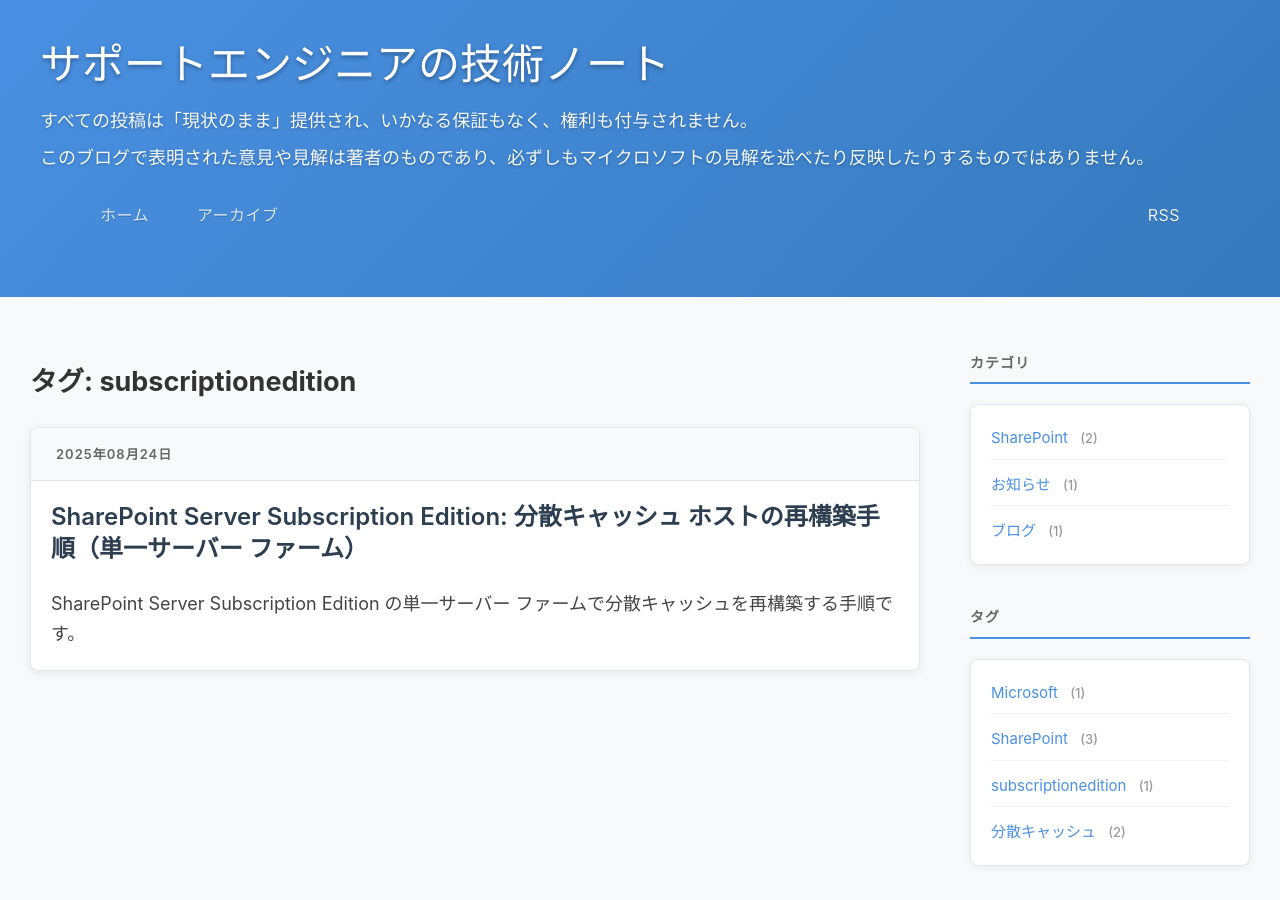
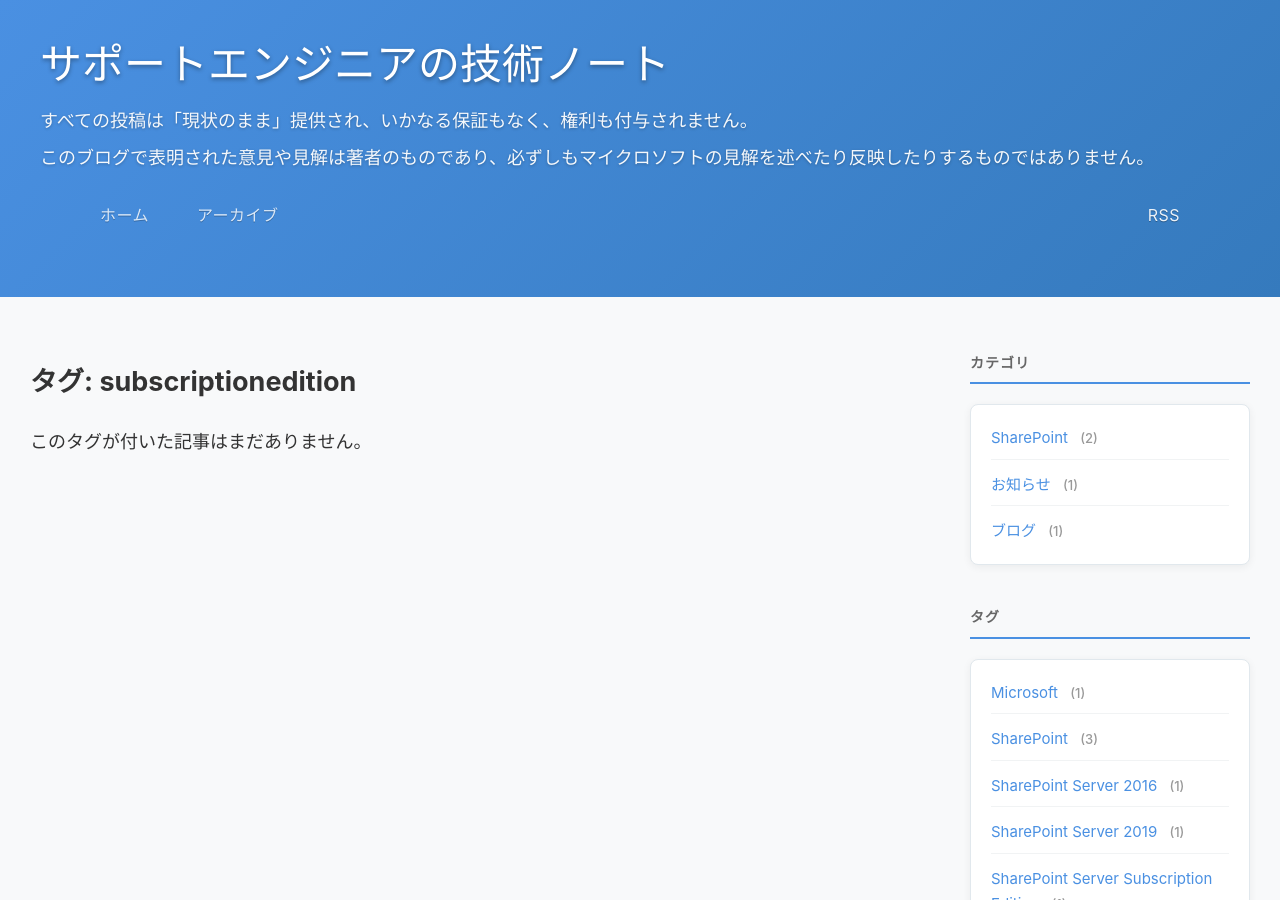
Before and after one commit to kokurata/kokurata-blog, a Jekyll site: the page built from docs/tags/subscriptionedition.html, in a window 1280 px wide and 900 px high. Built offline with Jekyll 4.4.1, drawn with Linux system fonts in a browser that asks for light colours.

Commit message:
tags: add tag pages for 'SharePoint Server 2016' and 'SharePoint Server 2019'

```diff
--- a/docs/_posts/2025-08-24-rebuild-distributed-cache-se.md
+++ b/docs/_posts/2025-08-24-rebuild-distributed-cache-se.md
@@ -2,7 +2,7 @@
 title: "SharePoint Server Subscription Edition: 分散キャッシュ ホストの再構築手順（単一サーバー ファーム）"
 date: 2025-08-24
 categories: [SharePoint]
-tags: [SharePoint, 分散キャッシュ, subscriptionedition]
+tags: [SharePoint, 分散キャッシュ, SharePoint Server Subscription Edition]
 excerpt: "SharePoint Server Subscription Edition の単一サーバー ファームで分散キャッシュを再構築する手順です。"
 ---
 
--- a/docs/_posts/2025-08-24-sp2016-2019-reconfigure-distributed-cache.md
+++ b/docs/_posts/2025-08-24-sp2016-2019-reconfigure-distributed-cache.md
@@ -2,7 +2,7 @@
 title: "SharePoint Server 2016 / 2019 分散キャッシュ サービス再構成手順"
 date: 2025-08-24 10:30:00 +0900
 categories: [SharePoint]
-tags: [SharePoint, 分散キャッシュ]
+tags: [SharePoint, 分散キャッシュ,SharePoint Server 2016,SharePoint Server 2019]
 excerpt: "SharePoint Server 2016 / 2019 環境で分散キャッシュ サービスを一度削除して再構成する手順のまとめ。プロキシ設定の確認から、既存ホストの削除、再構成とクラスタ確認までを解説します。"
 ---
 
--- /dev/null
+++ b/docs/tags/sharepoint server 2016.html
@@ -0,0 +1,39 @@
+---
+layout: default
+title: "タグ: SharePoint Server 2016"
+permalink: /tags/sharepoint server 2016.html
+---
+
+<div class="archive">
+  <h1 class="page-title">タグ: SharePoint Server 2016</h1>
+
+  {% assign tagged_posts = site.posts | where_exp: "post", "post.tags contains 'SharePoint Server 2016'" %}
+
+  {% if tagged_posts.size > 0 %}
+    {% for post in tagged_posts %}
+      <article class="archive-article archive-type-post">
+        <div class="archive-article-inner">
+          <div class="article-meta">
+            <a href="{{ post.url | relative_url }}" class="article-date">
+              <time datetime="{{ post.date | date_to_xmlschema }}">{{ post.date | date: "%Y年%m月%d日" }}</time>
+            </a>
+          </div>
+          <div class="article-inner">
+            <header class="article-header">
+              <h3 class="article-title">
+                <a href="{{ post.url | relative_url }}">{{ post.title }}</a>
+              </h3>
+            </header>
+            {% if post.excerpt %}
+              <div class="article-entry">
+                {{ post.excerpt | strip_html | truncatewords: 30 }}
+              </div>
+            {% endif %}
+          </div>
+        </div>
+      </article>
+    {% endfor %}
+  {% else %}
+    <p>このタグが付いた記事はまだありません。</p>
+  {% endif %}
+</div>
--- /dev/null
+++ b/docs/tags/sharepoint server 2019.html
@@ -0,0 +1,39 @@
+---
+layout: default
+title: "タグ: SharePoint Server 2019"
+permalink: /tags/sharepoint server 2019.html
+---
+
+<div class="archive">
+  <h1 class="page-title">タグ: SharePoint Server 2019</h1>
+
+  {% assign tagged_posts = site.posts | where_exp: "post", "post.tags contains 'SharePoint Server 2019'" %}
+
+  {% if tagged_posts.size > 0 %}
+    {% for post in tagged_posts %}
+      <article class="archive-article archive-type-post">
+        <div class="archive-article-inner">
+          <div class="article-meta">
+            <a href="{{ post.url | relative_url }}" class="article-date">
+              <time datetime="{{ post.date | date_to_xmlschema }}">{{ post.date | date: "%Y年%m月%d日" }}</time>
+            </a>
+          </div>
+          <div class="article-inner">
+            <header class="article-header">
+              <h3 class="article-title">
+                <a href="{{ post.url | relative_url }}">{{ post.title }}</a>
+              </h3>
+            </header>
+            {% if post.excerpt %}
+              <div class="article-entry">
+                {{ post.excerpt | strip_html | truncatewords: 30 }}
+              </div>
+            {% endif %}
+          </div>
+        </div>
+      </article>
+    {% endfor %}
+  {% else %}
+    <p>このタグが付いた記事はまだありません。</p>
+  {% endif %}
+</div>
```
